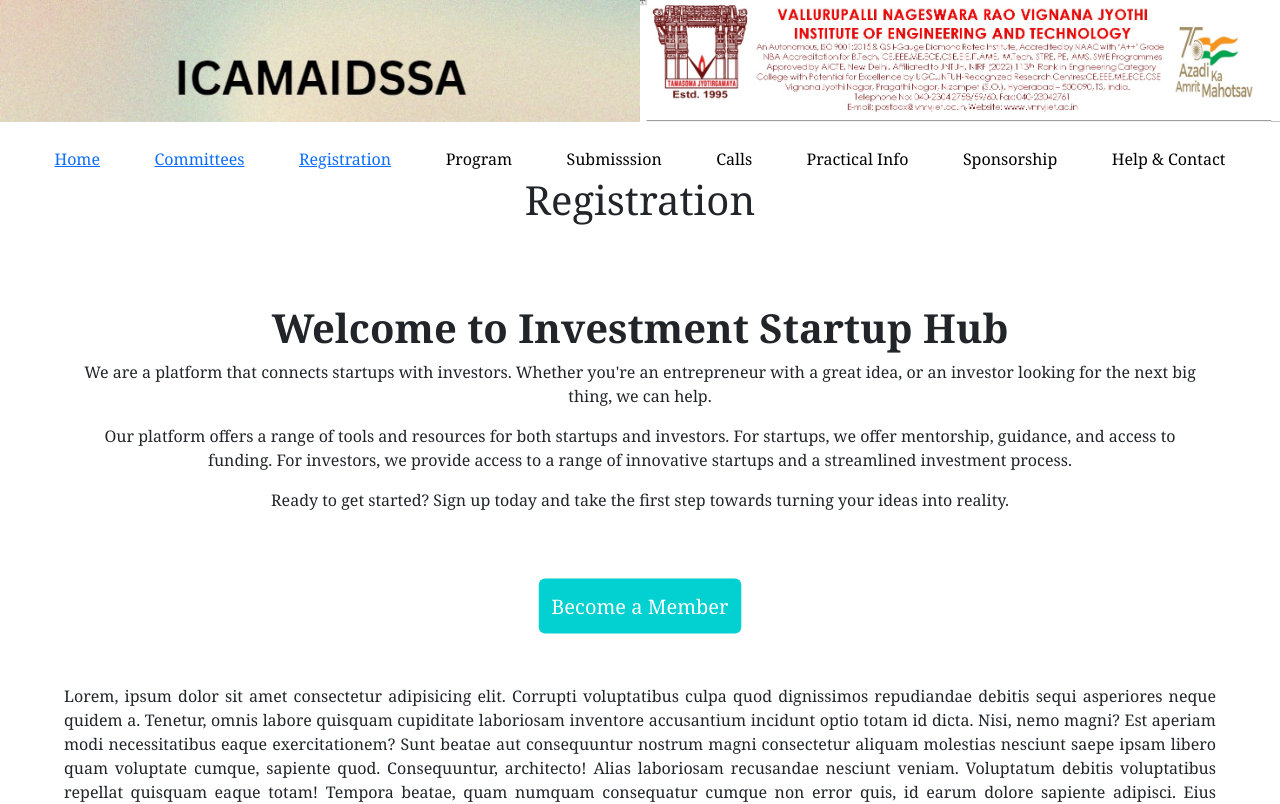
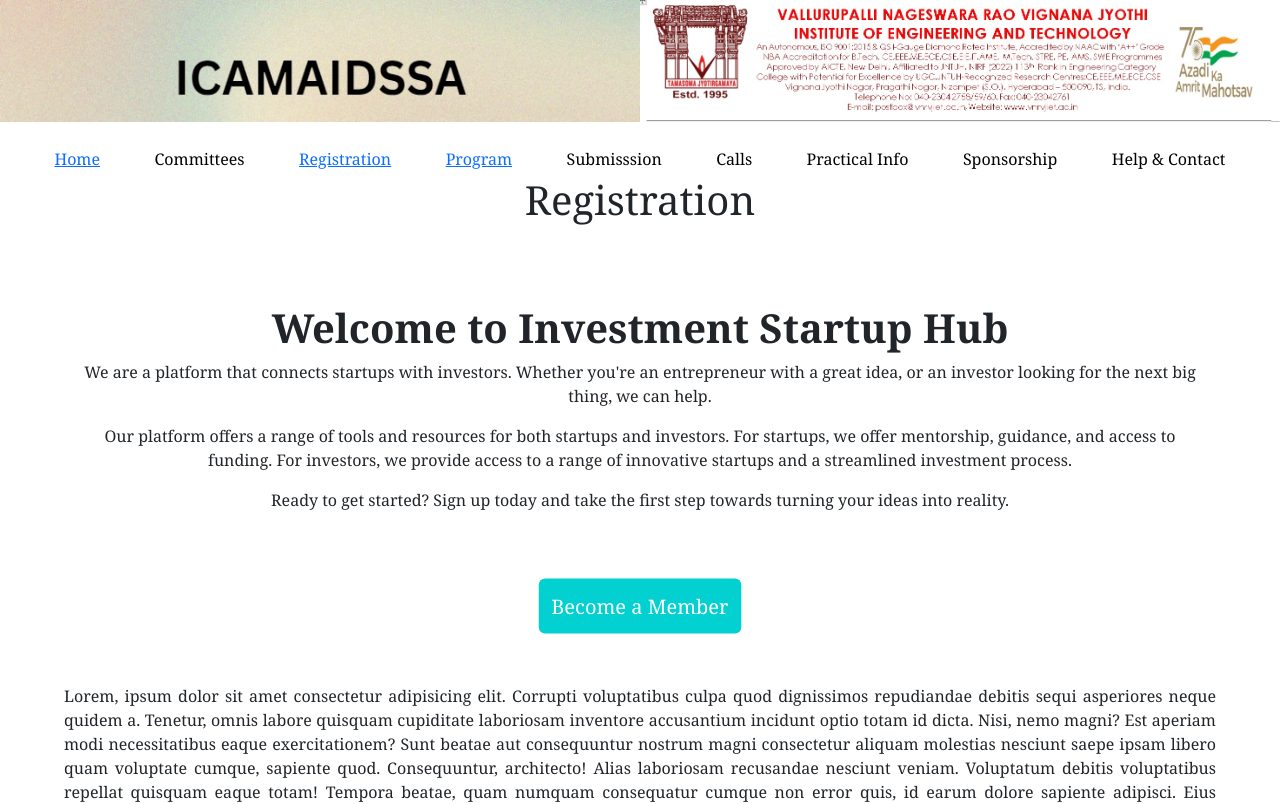
Before and after one commit to sain06533/version, a React (Create React App) app: page /version/register in a window 1280 px wide. Shown: the top 804 px of the page. Built offline with nearby package versions, Linux system fonts and the light colour scheme.

Commit message:
added scroll element

```diff
--- a/package.json
+++ b/package.json
@@ -15,6 +15,7 @@
     "react-icons": "^4.11.0",
     "react-router-dom": "^6.15.0",
     "react-scripts": "5.0.1",
+    "react-scroll": "^1.8.9",
     "web-vitals": "^2.1.4"
   },
   "scripts": {
--- a/public/index.html
+++ b/public/index.html
@@ -9,7 +9,6 @@
       name="description"
       content="Web site created using create-react-app"
     />
-    <link rel="apple-touch-icon" href="%PUBLIC_URL%/logo192.png" />
     <!--
       manifest.json provides metadata used when your web app is installed on a
       user's mobile device or desktop. See https://developers.google.com/web/fundamentals/web-app-manifest/
--- a/src/App.js
+++ b/src/App.js
@@ -3,7 +3,7 @@ import Home from './Components/Home';
 import RootLayout from './Components/RootLayout';
 import { createBrowserRouter, RouterProvider,} from "react-router-dom";
 import Registration from './Components/Registration';
-import Committes from './Components/Committes';
+import Program from './Components/Program';
 function App() {
   const RouterObj=createBrowserRouter([
     {
@@ -20,8 +20,8 @@ function App() {
           element: <Registration />
         },
         {
-          path:'/version/committees',
-          element: <Committes />
+          path:'/version/program',
+          element: <Program />
         }
       ]
     }
--- a/src/Components/Header.js
+++ b/src/Components/Header.js
@@ -2,8 +2,13 @@ import {Link} from 'react-router-dom'
 import './Header.css'
 import LetterHead from './Images/LetterHead.jpg'
 import conflogo from './Images/conf_logo.jpeg'
+import { animateScroll as scroll } from 'react-scroll';
+
 function Header() {
-
+  const scrollToItem = () => {
+    // Scroll to a specific item (you'll need to adjust this based on your item)
+    scroll.scrollTo(1500); // Scroll to the position 1000 (pixels)
+  };
   return (
     <div>
         <div className='imgs'>
@@ -13,15 +18,17 @@ function Header() {
         <div className='s_head'>
             <button className='s_navbar_button'><Link to="/version">Home</Link></button>
 
-            <button className='s_navbar_button'><Link to="/version/committees">Committees</Link></button>
+            <button className='s_navbar_button' onClick={scrollToItem}>Committees</button>
 
             <button className='s_navbar_button'><Link to="/version/register">Registration</Link></button>
-            <button className='s_navbar_button'>Program</button>
+            <button className='s_navbar_button'><Link to="/version/program">Program</Link></button>
             <button className='s_navbar_button'>Submisssion</button>
             <button className='s_navbar_button'>Calls</button>
             <button className='s_navbar_button'>Practical Info</button>
             <button className='s_navbar_button'>Sponsorship</button>
             <button className='s_navbar_button'>Help & Contact</button>
+
+
         </div>
         <div className='s_nav_menu'>
 
--- /dev/null
+++ b/src/Components/Program.js
@@ -0,0 +1,9 @@
+import React from 'react'
+import './Program.css'
+function Program() {
+  return (
+    <div>Program</div>
+  )
+}
+
+export default Program
```
Also changed, not shown: src/Components/Program.css (added), 1 other file (tests, documents, lock files or other folders).
